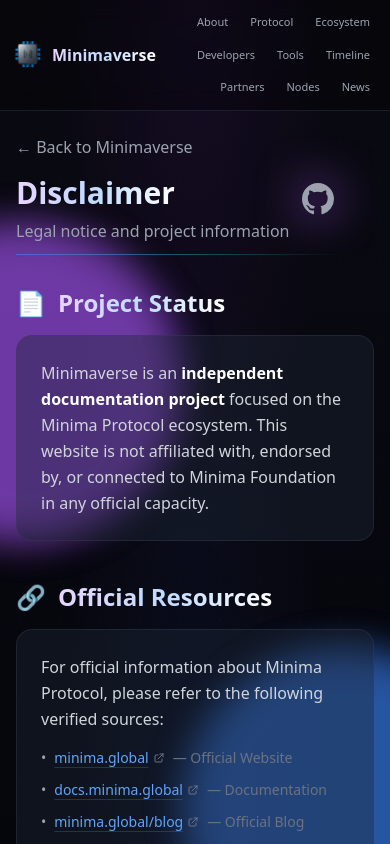
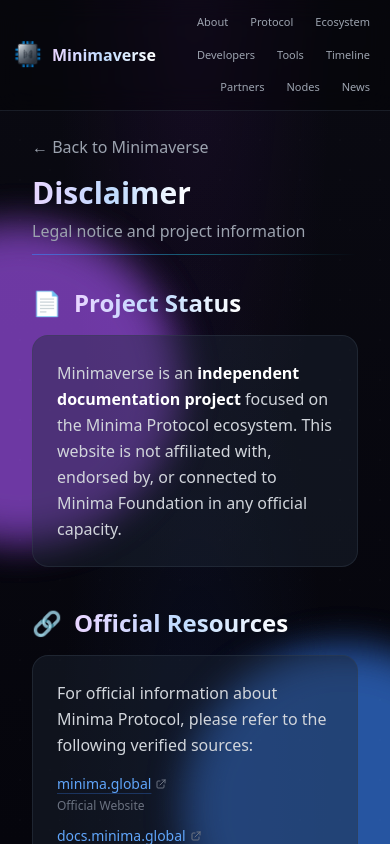
Before and after one commit to KuA1bo/minimaverse-site, a Next.js app: page /disclaimer in a window 390 px wide. Shown: the top 844 px of the page. Built offline with nearby package versions, Linux system fonts and the light colour scheme.

Commit message:
chore: disclaimer - update visual design system consistency

```diff
--- a/src/app/disclaimer/page.tsx
+++ b/src/app/disclaimer/page.tsx
@@ -1,11 +1,12 @@
 // src/app/disclaimer/page.tsx
 // Disclaimer page - Legal notice and project information
-// Visual enhancements applied per site design system (content unchanged)
-// Removed: Primary Sources block (redundant with Official Resources section)
+// Updated: GitHub icon hidden on mobile, Official Resources mobile layout, date updated
+// Note: All comments in English only
+// Content: 1:1 unchanged
 
 import Link from 'next/link';
 
-// ExternalLink component for all external links with ↗ icon (enhanced with hideArrow)
+// ExternalLink component for all external links with arrow icon
 const ExternalLink = ({
   href,
   children,
@@ -35,7 +36,7 @@ const ExternalLink = ({
   </a>
 );
 
-// StatusBadge component for feature status indicators (enhanced with glow + hover)
+// StatusBadge component for feature status indicators
 const StatusBadge = ({ status, reducedGlow = false }: { status: 'confirmed' | 'in-development' | 'community', reducedGlow?: boolean }) => {
   const config = {
     'confirmed': { bg: 'bg-green-900/40', text: 'text-green-300', border: 'border-green-700/50', dot: 'bg-green-500', glow: reducedGlow ? 'shadow-green-500/25' : 'shadow-green-500/50' },
@@ -73,7 +74,7 @@ const BackgroundOrbs = () => (
 
 export default function DisclaimerPage() {
   return (
-    <div className="max-w-4xl mx-auto relative">
+    <div className="max-w-4xl mx-auto relative px-4 sm:px-0">
 
       <BackgroundOrbs />
 
@@ -82,7 +83,7 @@ export default function DisclaimerPage() {
         <div className="absolute inset-0 bg-gradient-to-r from-purple-500/10 via-blue-500/10 to-cyan-500/10 rounded-2xl opacity-0 hover:opacity-100 transition-opacity duration-500" />
 
         <div className="relative flex justify-between items-start">
-          {/* Header text block - pb-3 for line spacing */}
+          {/* Header text block */}
           <div className="relative inline-block w-full pb-3">
             <Link
               href="/"
@@ -100,14 +101,14 @@ export default function DisclaimerPage() {
             <span className="absolute bottom-0 left-0 right-0 h-px bg-gradient-to-r from-blue-500/60 via-cyan-400/40 to-transparent" />
           </div>
 
-          {/* GitHub icon - lower position, glow centered on icon */}
-          <div className="flex items-center justify-end relative -translate-x-10 mt-12">
-            {/* Centered glow - matches icon size exactly */}
+          {/* GitHub icon - Desktop only (hidden on mobile), unified with homepage */}
+          <div className="hidden sm:flex items-center justify-end relative -translate-x-10 mt-12 flex-shrink-0">
+            {/* Glow */}
             <div className="absolute inset-0 flex items-center justify-center">
-              <div className="w-8 h-8 bg-purple-500/80 rounded-full blur-xl" />
+              <div className="w-8 h-8 bg-purple-500/80 rounded-full blur-lg" />
             </div>
             <ExternalLink
-              href="https://github.com/KuA1bo/minimaverse-site"
+              href="https://github.com/KuA1bo/minimaverse-site  "
               className="relative text-gray-400 hover:text-white transition-all duration-300 hover:scale-110 hover:rotate-6 z-10"
               ariaLabel="View source on GitHub"
               hideArrow={true}
@@ -142,7 +143,7 @@ export default function DisclaimerPage() {
           </div>
         </section>
 
-        {/* Official Resources */}
+        {/* Official Resources - mobile layout matches Primary Sources */}
         <section className="mb-10 opacity-0 animate-fade-in-up delay-150">
           <h2 className="text-2xl font-bold mb-4 flex items-center gap-3">
             <span className="text-2xl">🔗</span>
@@ -157,36 +158,39 @@ export default function DisclaimerPage() {
               For official information about Minima Protocol, please refer to the following
               verified sources:
             </p>
-            <ul className="space-y-3 text-sm relative">
-              <li className="flex items-center gap-2 group/link">
-                <span className="text-gray-400">•</span>
+            <ul className="space-y-3 text-sm">
+              <li className="flex flex-col sm:flex-row sm:items-center gap-1 sm:gap-2 relative">
+                <span className="text-gray-400 max-[400px]:hidden">•</span>
                 <ExternalLink
                   href="https://minima.global"
                   className="text-blue-400 hover:text-purple-400 underline decoration-blue-500/30 hover:decoration-purple-500/60 underline-offset-4 transition-all duration-300"
                 >
                   minima.global
                 </ExternalLink>
-                <span className="text-gray-500">— Official Website</span>
+                <span className="text-gray-500 max-[400px]:hidden">—</span>
+                <span className="text-gray-500 text-xs sm:text-sm">Official Website</span>
               </li>
-              <li className="flex items-center gap-2 group/link">
-                <span className="text-gray-400">•</span>
+              <li className="flex flex-col sm:flex-row sm:items-center gap-1 sm:gap-2 relative">
+                <span className="text-gray-400 max-[400px]:hidden">•</span>
                 <ExternalLink
                   href="https://docs.minima.global"
                   className="text-blue-400 hover:text-purple-400 underline decoration-blue-500/30 hover:decoration-purple-500/60 underline-offset-4 transition-all duration-300"
                 >
                   docs.minima.global
                 </ExternalLink>
-                <span className="text-gray-500">— Documentation</span>
+                <span className="text-gray-500 max-[400px]:hidden">—</span>
+                <span className="text-gray-500 text-xs sm:text-sm">Documentation</span>
               </li>
-              <li className="flex items-center gap-2 group/link">
-                <span className="text-gray-400">•</span>
+              <li className="flex flex-col sm:flex-row sm:items-center gap-1 sm:gap-2 relative">
+                <span className="text-gray-400 max-[400px]:hidden">•</span>
                 <ExternalLink
                   href="https://minima.global/blog"
                   className="text-blue-400 hover:text-purple-400 underline decoration-blue-500/30 hover:decoration-purple-500/60 underline-offset-4 transition-all duration-300"
                 >
                   minima.global/blog
                 </ExternalLink>
-                <span className="text-gray-500">— Official Blog</span>
+                <span className="text-gray-500 max-[400px]:hidden">—</span>
+                <span className="text-gray-500 text-xs sm:text-sm">Official Blog</span>
               </li>
             </ul>
           </div>
@@ -258,7 +262,7 @@ export default function DisclaimerPage() {
           </div>
         </section>
 
-        {/* Universal Disclaimer Block - enhanced (adapted for disclaimer page) */}
+        {/* Universal Disclaimer Block */}
         <div className="relative bg-amber-900/20 border border-amber-700/50 rounded-2xl p-6 mb-8
                         transition-all duration-300 hover:border-amber-600/70 hover:shadow-2xl hover:shadow-amber-500/10
                         opacity-0 animate-fade-in-up delay-200 group overflow-hidden">
@@ -274,11 +278,11 @@ export default function DisclaimerPage() {
           </p>
         </div>
 
-        {/* Last Updated - enhanced */}
+        {/* Last Updated - UPDATED DATE */}
         <section className="border-t border-gray-700/40 pt-6 opacity-0 animate-fade-in-up delay-300">
           <p className="text-gray-500 text-sm flex items-center gap-2">
             <span className="w-2 h-2 bg-green-500 rounded-full animate-pulse" />
-            Last updated: March 20, 2026
+            Last updated: March 26, 2026
           </p>
         </section>
 
```
